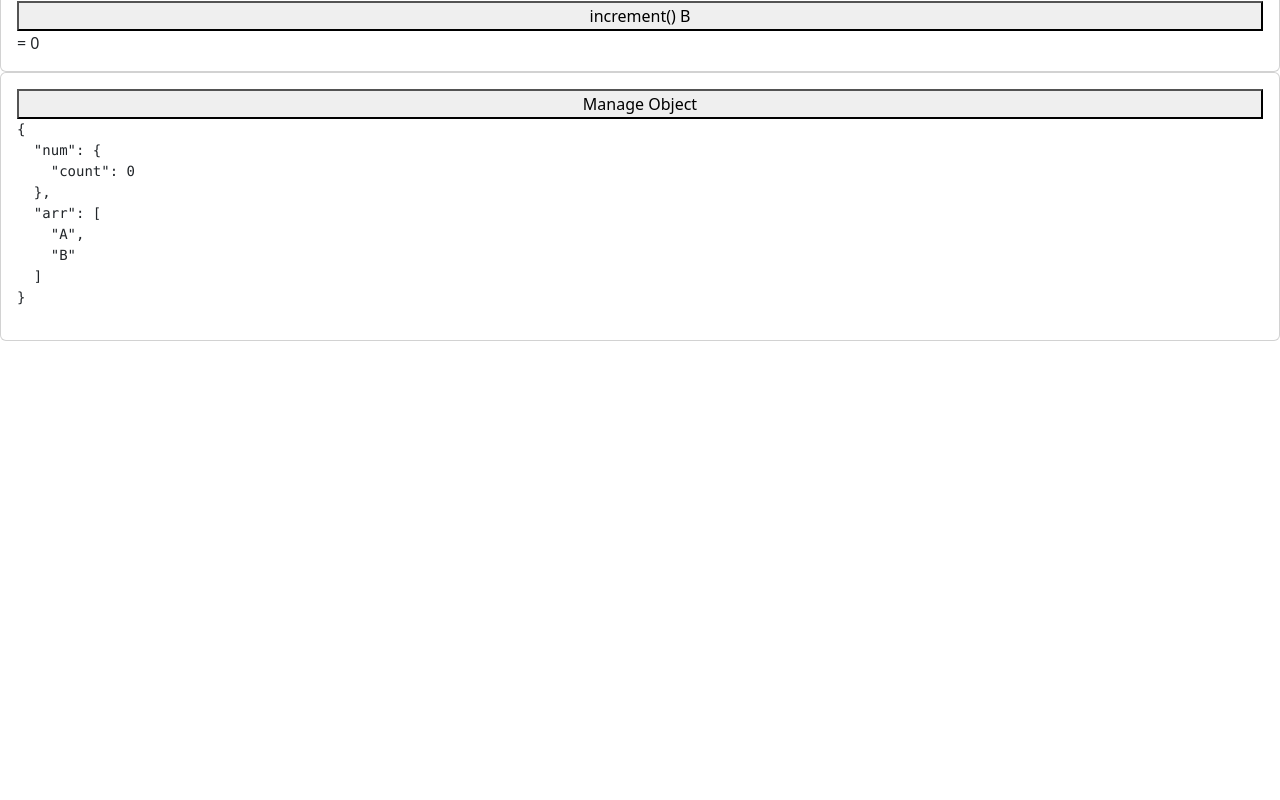
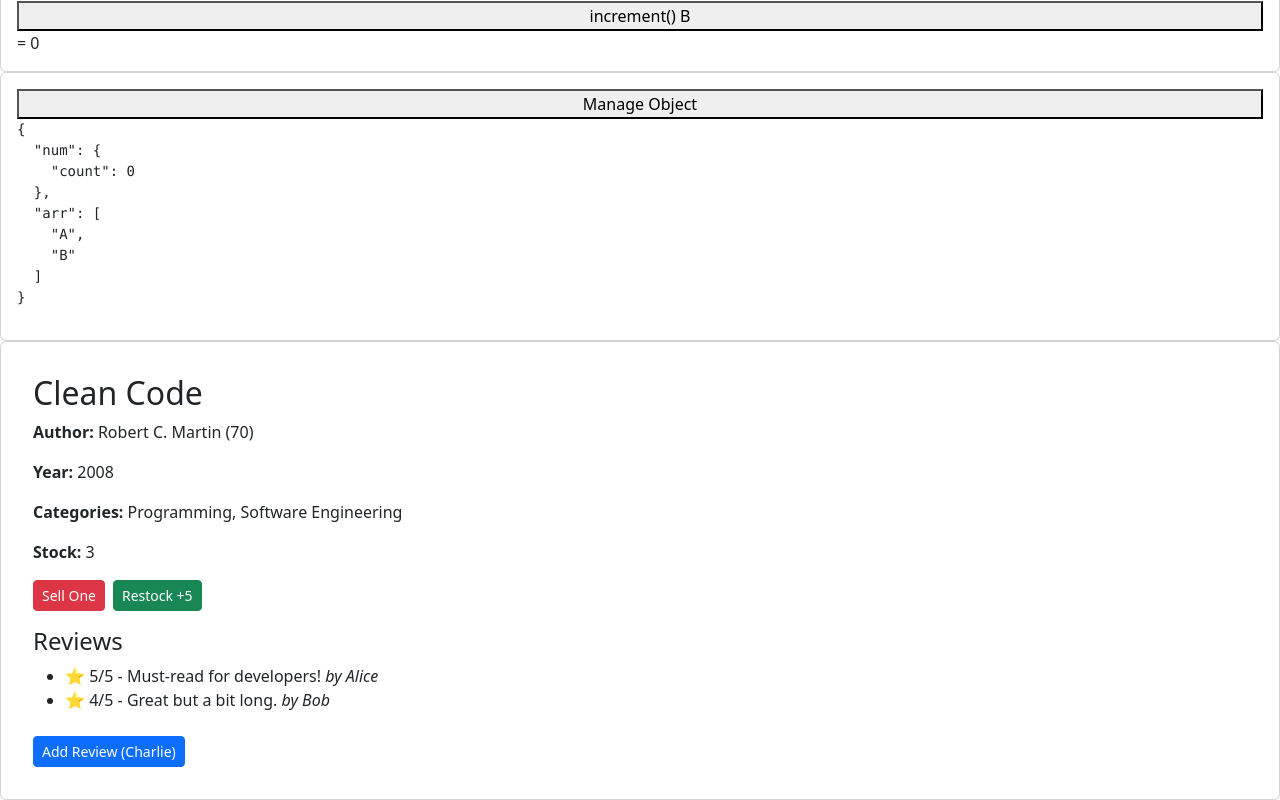
Before and after one commit to chaisane/vue-learning, a Vue app: page /reactivity-fundamentals in a window 1280 px wide. Shown: the part 249-1049 px from the top of the page. Before the commit the page ends 800 px from the top, so only its background shows below. Built offline with nearby package versions, Linux system fonts and the light colour scheme; the HTML template or start-up script is replaced by a standard one.

Commit message:
reactive

```diff
--- a/src/components/ReactivityFundamentals.vue
+++ b/src/components/ReactivityFundamentals.vue
@@ -1,10 +1,11 @@
 <script setup>
-import { ref } from 'vue'
+import { reactive, ref } from 'vue'
+
 
 const countA = 0;
 console.log('countA: ', countA);
 
-// ใช้ ref เหมาะกับค่าพื้นฐาน (number, string, boolean) หรือ object/array เล็ก ๆ
+// ใช้ ref() เหมาะกับค่าพื้นฐาน (number, string, boolean) หรือ object/array เล็ก ๆ
 const countB = ref(0);
 console.log('countB: ', countB);
 function increment() {
@@ -22,18 +23,57 @@
     obj.value.arr.push('C');
 }
 
-const objArr = ref([
-    {
-        num: { count: 0 },
-        arr: ['A', 'B']
+
+// ใช้ reactive() เมื่อเก็บ object/array ซับซ้อน หรือ Map, Set
+const book = reactive({
+    title: 'Clean Code',
+    author: {
+        name: 'Robert C. Martin',
+        age: 70
     },
-    {
-        num: { count: 10 },
-        arr: ['X', 'Y']
-    }
-]);
+    publishedYear: 2008,
+    categories: ['Programming', 'Software Engineering'],
+    stock: 3,
+    reviews: [
+        { user: 'Alice', rating: 5, comment: 'Must-read for developers!' },
+        { user: 'Bob', rating: 4, comment: 'Great but a bit long.' }
+    ]
+});
 
-console.log('objArr: ', objArr.value[1].arr[0]);
+function addReview(user, rating, comment) {
+    book.reviews.push({ user, rating, comment })
+}
+
+function restock(amount) {
+    book.stock += amount
+}
+
+function sellOne() {
+    if (book.stock > 0) book.stock--
+}
+
+// function craeteBook() {
+//     return {
+//         title: 'Clean Code',
+//         author: {
+//             name: 'Robert C. Martin',
+//             age: 70
+//         },
+//         publishedYear: 2008,
+//         categories: ['Programming', 'Software Engineering'],
+//         stock: 3,
+//         reviews: [
+//             { user: 'Alice', rating: 5, comment: 'Must-read for developers!' },
+//             { user: 'Bob', rating: 4, comment: 'Great but a bit long.' }
+//         ]
+//     };
+// }
+
+// const book = reactive(craeteBook());
+
+// function reset() {
+//     Object.assign(book, craeteBook());
+// }
 
 </script>
 
@@ -42,11 +82,38 @@
     <div class="col-12 card h-100 card-body">
         <button @click="countA++"> increment A </button> = {{ countA }}
         <button @click="countB++"> increment B </button> = {{ countB }}
-        <button @click="increment()"> increment() B </button> = {{ countB }}
+        <button @click="increment"> increment() B </button> = {{ countB }}
     </div>
     <!-- Deep Reactivity -->
     <div class="col-12 card h-100 card-body">
-        <button @click="manageObject()">Manage Object</button>
+        <button @click="manageObject">Manage Object</button>
         <pre>{{ JSON.stringify(obj, null, 2) }}</pre>
     </div>
+    <!-- reactive() -->
+    <div class="col-12 card h-100 card-body">
+        <div class="p-3">
+            <h2>{{ book.title }}</h2>
+            <p><b>Author:</b> {{ book.author.name }} ({{ book.author.age }})</p>
+            <p><b>Year:</b> {{ book.publishedYear }}</p>
+            <p><b>Categories:</b> {{ book.categories.join(', ') }}</p>
+            <p><b>Stock:</b> {{ book.stock }}</p>
+
+            <button @click="sellOne" class="btn btn-danger btn-sm">Sell One</button>
+            <button @click="restock(5)" class="btn btn-success btn-sm ms-2">Restock +5</button>
+
+            <h4 class="mt-3">Reviews</h4>
+            <ul>
+                <li v-for="(r, i) in book.reviews" :key="i">
+                    ⭐ {{ r.rating }}/5 - {{ r.comment }} <i>by {{ r.user }}</i>
+                </li>
+            </ul>
+
+            <button @click="addReview('Charlie', 5, 'Excellent!')" class="btn btn-primary btn-sm mt-2">
+                Add Review (Charlie)
+            </button>
+            <!-- <button @click="reset" class="btn btn-basic btn-sm mt-2">
+                Reset
+            </button> -->
+        </div>
+    </div>
 </template>
```
